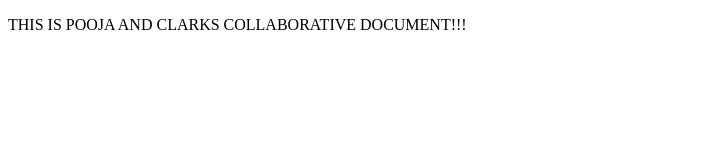
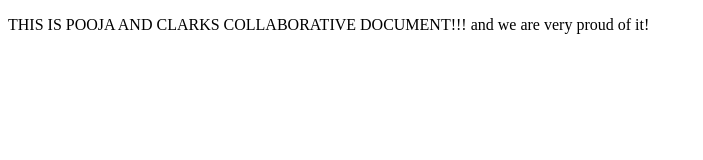
Before and after one commit to clarkroman4/fireside-story-2, a plain HTML site: page index.html in a window 1280 px wide. Shown: the whole page, without its empty margins (0-703 px from the left). Drawn offline with Linux system fonts and the light colour scheme.

Commit message:
just or fun

```diff
--- a/index.html
+++ b/index.html
@@ -4,6 +4,8 @@
 <body>
     <p>
 THIS IS POOJA AND CLARKS COLLABORATIVE DOCUMENT!!!
+
+and we are very proud of it!
 
 </p>
 
```
